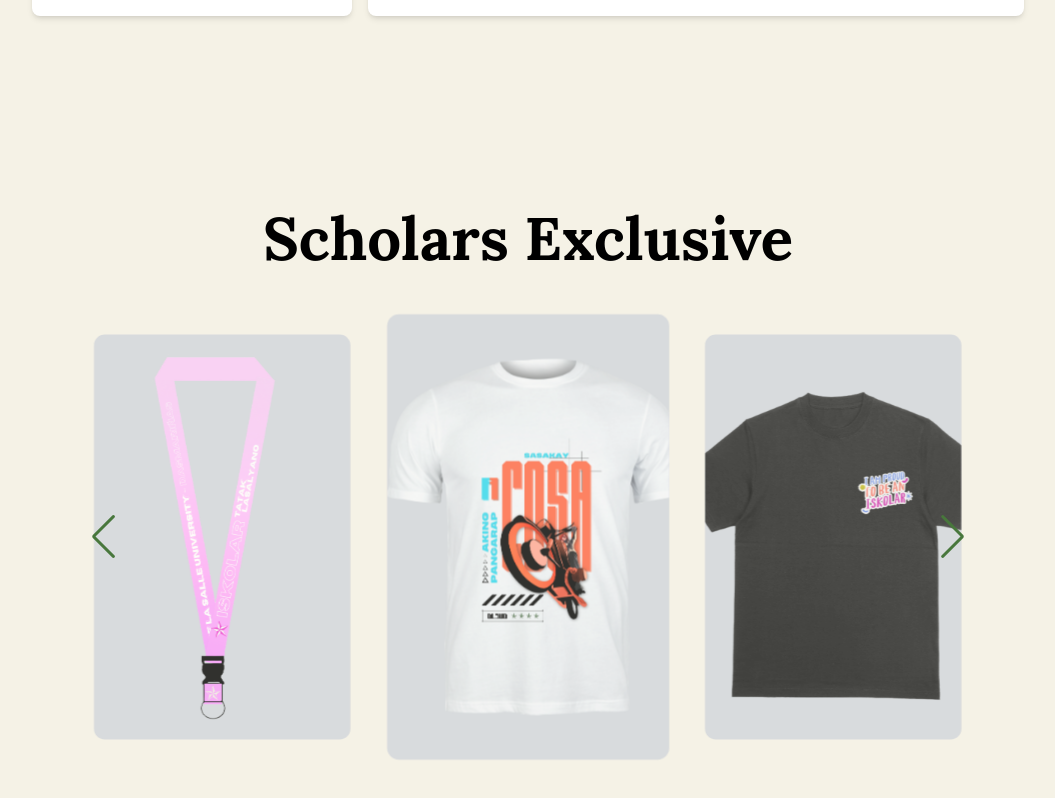
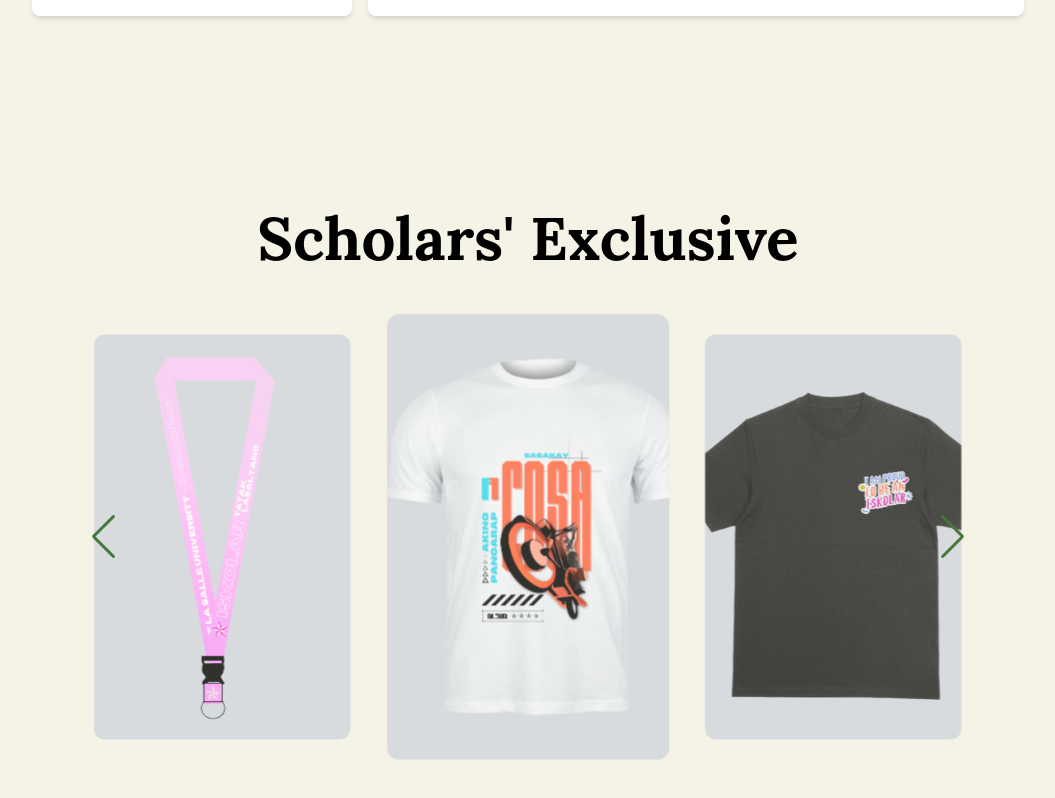
Before and after one commit to Gelcaa/Merch_Gallery_Website, a React (Vite) app: page / in a window 1280 px wide. Shown: the part 1584-2382 px from the top of the page, without its empty margins (112-1167 px from the left). Built offline with nearby package versions, Linux system fonts and the light colour scheme; a web font is replaced by a local one.

Commit message:
text fix in scholar section

```diff
--- a/src/components/scholarExclusive.tsx
+++ b/src/components/scholarExclusive.tsx
@@ -10,7 +10,7 @@ const ScholarsExclusive: React.FC<ScholarsExclusiveProps> = ({ images }) => {
     <div className="h-full bg-[#f5f2e6] pt-12">
       <div className="text-center h-screen">
         <h1 className="font-lora text-black text-4xl md:text-5xl lg:text-6xl font-bold pt-8 pb-3">
-          Scholars Exclusive
+          Scholars' Exclusive
         </h1>
         <div className="flex justify-center items-center p-4 m-4">
           <Carousel images={images} />
```
